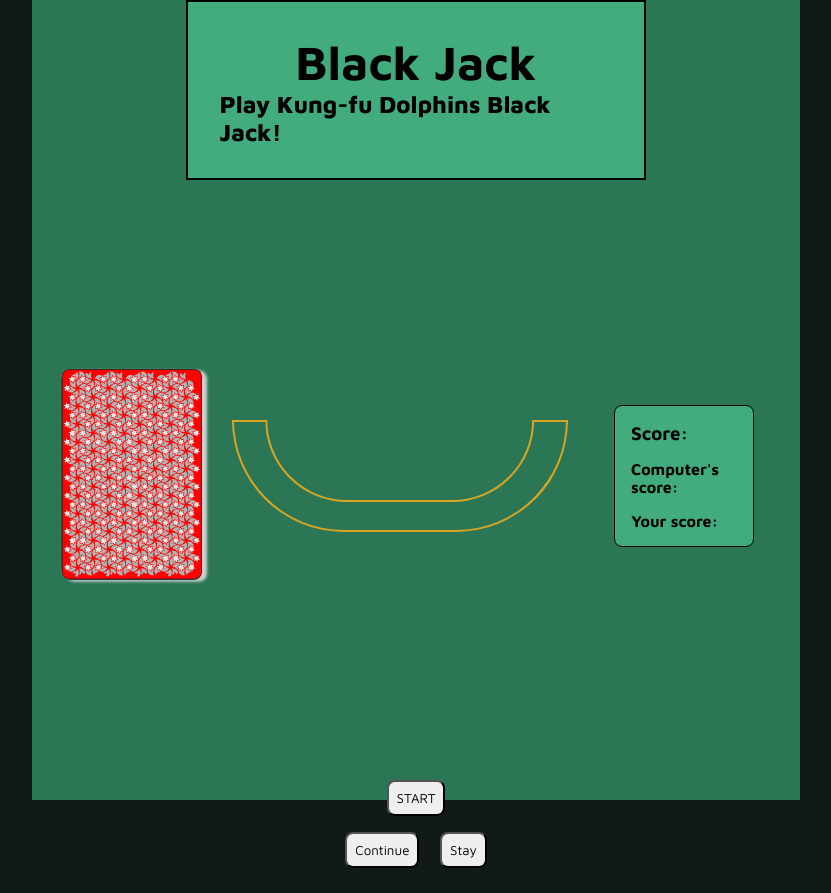
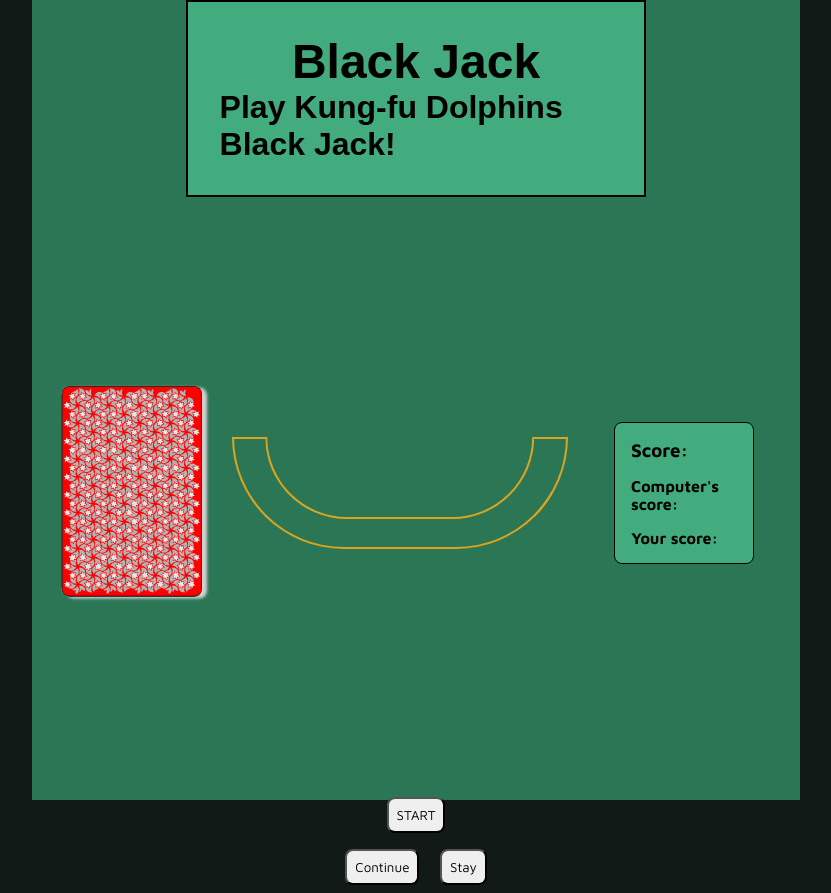
Before and after one commit to little-mry/blackjack-kungfu-dolphins, a plain HTML site: page index.html in a window 1280 px wide. Shown: the whole page, without its empty margins (224-1055 px from the left). Drawn offline with Linux system fonts and the light colour scheme; a web font is replaced by a local one.

Commit message:
hej lucas

```diff
--- a/css/styles.css
+++ b/css/styles.css
@@ -38,15 +38,18 @@ header {
   border: 2px solid black;
   background-color: rgb(66, 172, 126);
   padding: 2rem;
+ }
+
+.heading {
   font-family: "Londrina Sketch", sans-serif;
-  font-size: 1.5rem;
   font-weight: 600;
   font-style: normal;
+  font-size: 3rem;
 }
 
 .heading--h2 {
-  font-size: 1.5rem;
   font-weight: 800;
+  font-size: 2rem;
 }
 
 .score-board{
--- a/index.html
+++ b/index.html
@@ -19,7 +19,7 @@
     <div class="site-wrapper">
       <header>
         <h1 class="heading">Black Jack</h1>
-        <h2 class="heading--h2">Play Kung-fu Dolphins Black Jack!</h2>
+        <h2 class="heading heading--h2">Play Kung-fu Dolphins Black Jack!</h2>
       </header>
 
       <article class="score-board">
```
